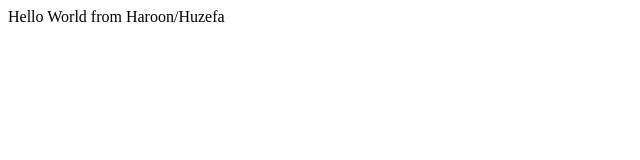
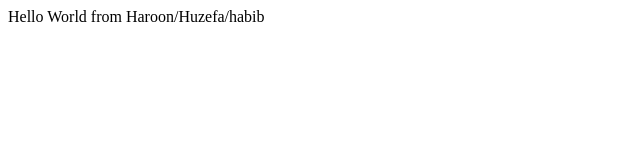
Before and after one commit to chrehman/Assignment, a plain HTML site: page index.html in a window 1280 px wide. Shown: the full height of the page, 0-640 px from the left. Drawn offline with Linux system fonts and the light colour scheme.

Commit message:
Update index.html

```diff
--- a/index.html
+++ b/index.html
@@ -6,7 +6,7 @@
 </head>
 <body>
     <div>
-        Hello World from Haroon/Huzefa
+        Hello World from Haroon/Huzefa/habib
     </div>
 </body>
 </html>
```
